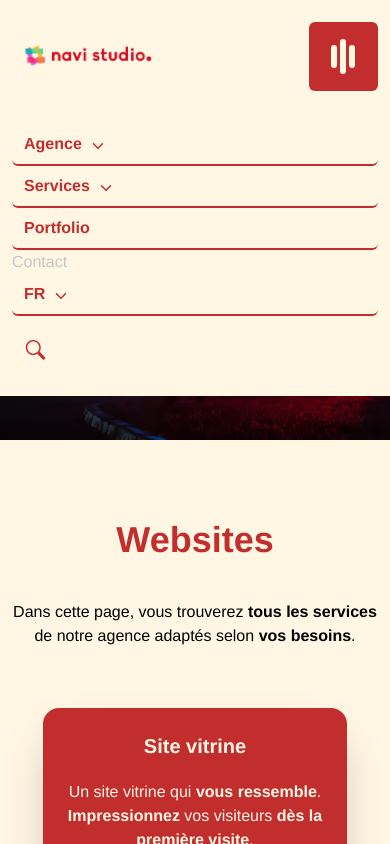
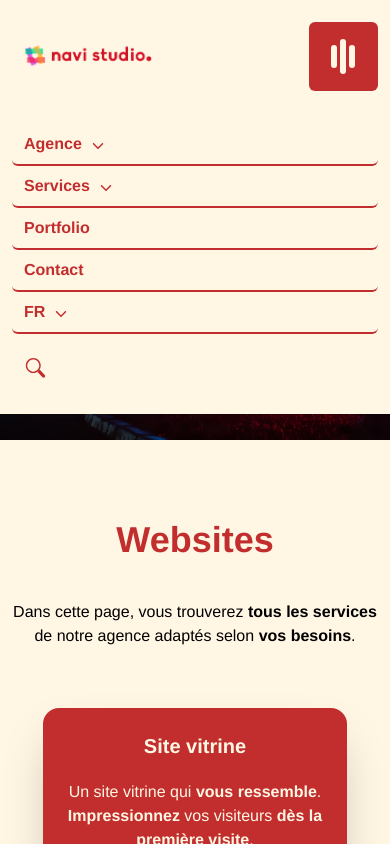
Before and after one commit to franzhopp/v3q, a React (Vite) app: page /services in a window 390 px wide. Both pictures are taken after a click on the link 343 px from the left and 56 px from the top of the page. Shown: the top 844 px of the page. Built offline with nearby package versions, Linux system fonts and the light colour scheme; a web font is replaced by a local one.

Commit message:
[ADD] update nav remove rounded-md line from links

```diff
--- a/src/Components/Navigation/ServicesNavbar/ServicesNavbar.jsx
+++ b/src/Components/Navigation/ServicesNavbar/ServicesNavbar.jsx
@@ -539,7 +539,7 @@ const NavbarServices = () => {
             Portfolio
           </NavLink>
 
-          <NavLinkrounded-md
+          <NavLink
             to="/"
             // onClick={() => {
             //   window.location.href = "/";
@@ -547,7 +547,7 @@ const NavbarServices = () => {
             className="text-C22E2E block px-3 py-2 border-C22E2E border-b-2 rounded-md text-base font-extrabold hover:text-0C3E78"
           >
             Contact
-          </NavLinkrounded-md>
+          </NavLink>
 
           <li>
             <NavLink className="text-C22E2E block px-3 py-2 border-C22E2E border-b-2 rounded-md text-base font-extrabold">
```
